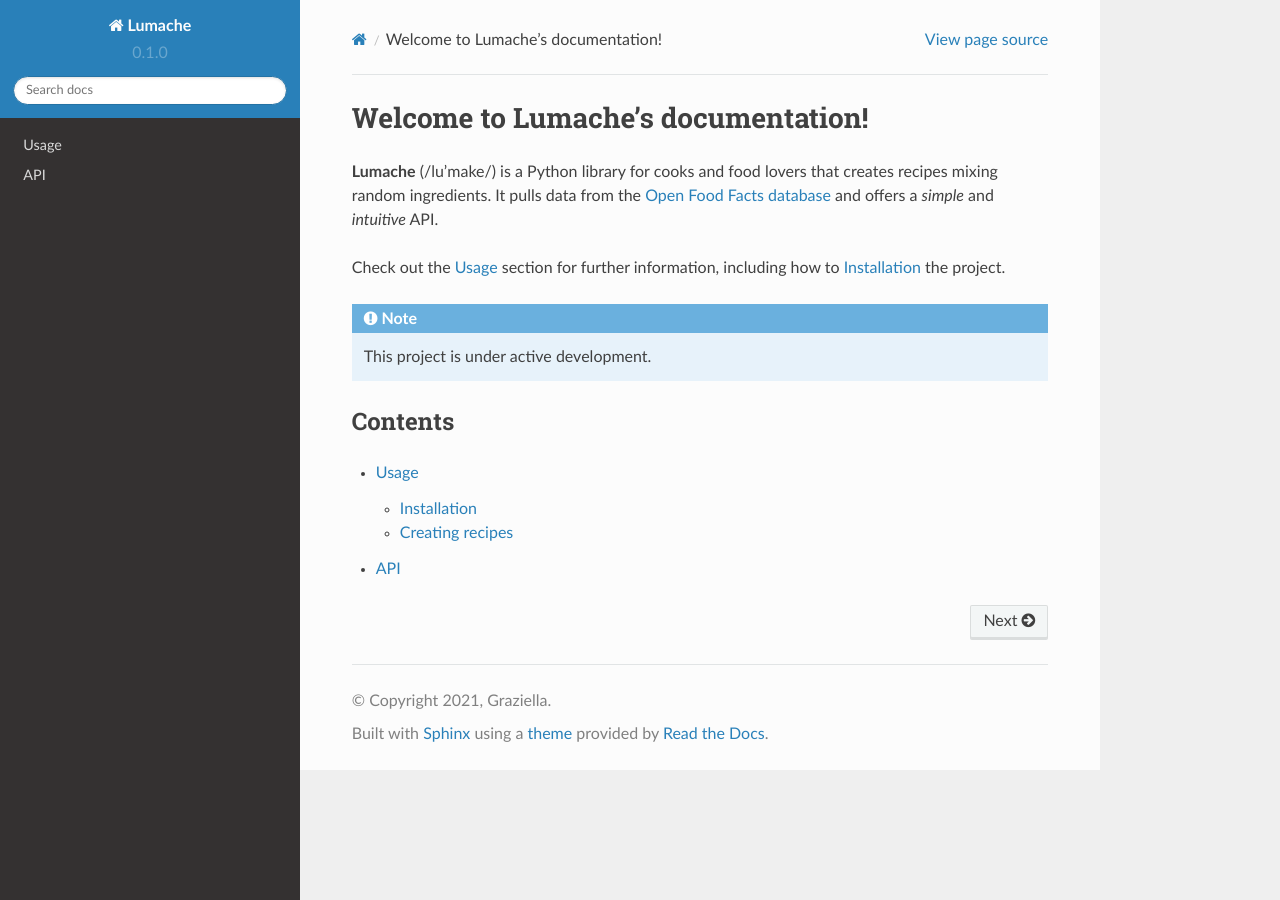
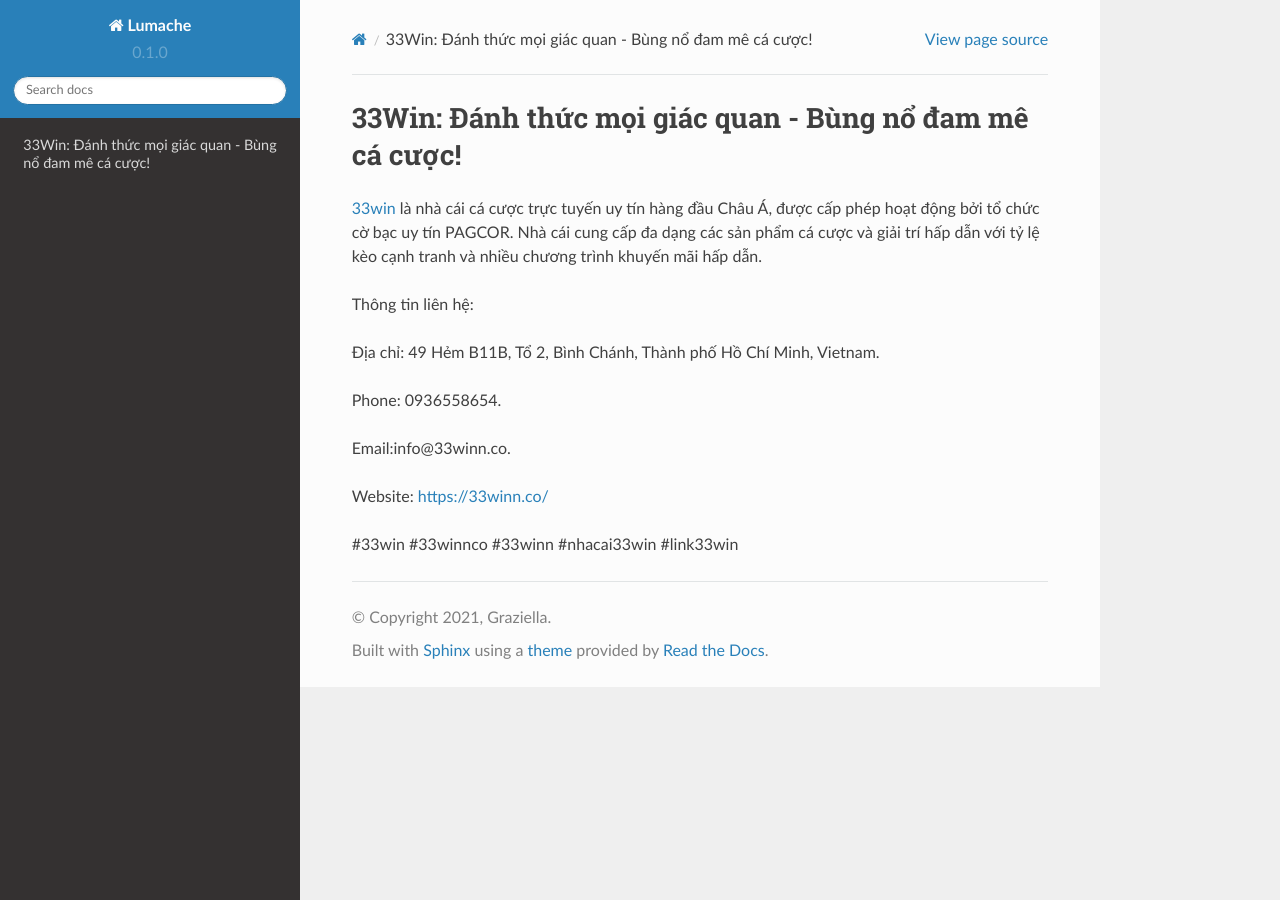
Before and after one commit to phamduyhong/33winnco, a Sphinx documentation site: the page built from docs/source/index.rst, in a window 1280 px wide. Built offline with Sphinx 7.4.7 and the Read the Docs theme 2.0.0, drawn with Linux system fonts in a browser that asks for light colours.

Commit message:
Update index.rst

```diff
--- a/docs/source/index.rst
+++ b/docs/source/index.rst
@@ -1,22 +1,16 @@
-Welcome to Lumache's documentation!
+33Win: Đánh thức mọi giác quan - Bùng nổ đam mê cá cược!
 ===================================
 
-**Lumache** (/lu'make/) is a Python library for cooks and food lovers
-that creates recipes mixing random ingredients.
-It pulls data from the `Open Food Facts database <https://world.openfoodfacts.org/>`_
-and offers a *simple* and *intuitive* API.
+`33win <https://33winn.co/>`_ là nhà cái cá cược trực tuyến uy tín hàng đầu Châu Á, được cấp phép hoạt động bởi tổ chức cờ bạc uy tín PAGCOR. Nhà cái cung cấp đa dạng các sản phẩm cá cược và giải trí hấp dẫn với tỷ lệ kèo cạnh tranh và nhiều chương trình khuyến mãi hấp dẫn.
 
-Check out the :doc:`usage` section for further information, including
-how to :ref:`installation` the project.
+Thông tin liên hệ:
 
-.. note::
+Địa chỉ: 49 Hẻm B11B, Tổ 2, Bình Chánh, Thành phố Hồ Chí Minh, Vietnam.
 
-   This project is under active development.
+Phone: 0936558654.
 
-Contents
---------
+Email:info@33winn.co.
 
-.. toctree::
+Website: https://33winn.co/
 
-   usage
-   api
+#33win #33winnco #33winn #nhacai33win #link33win
```
